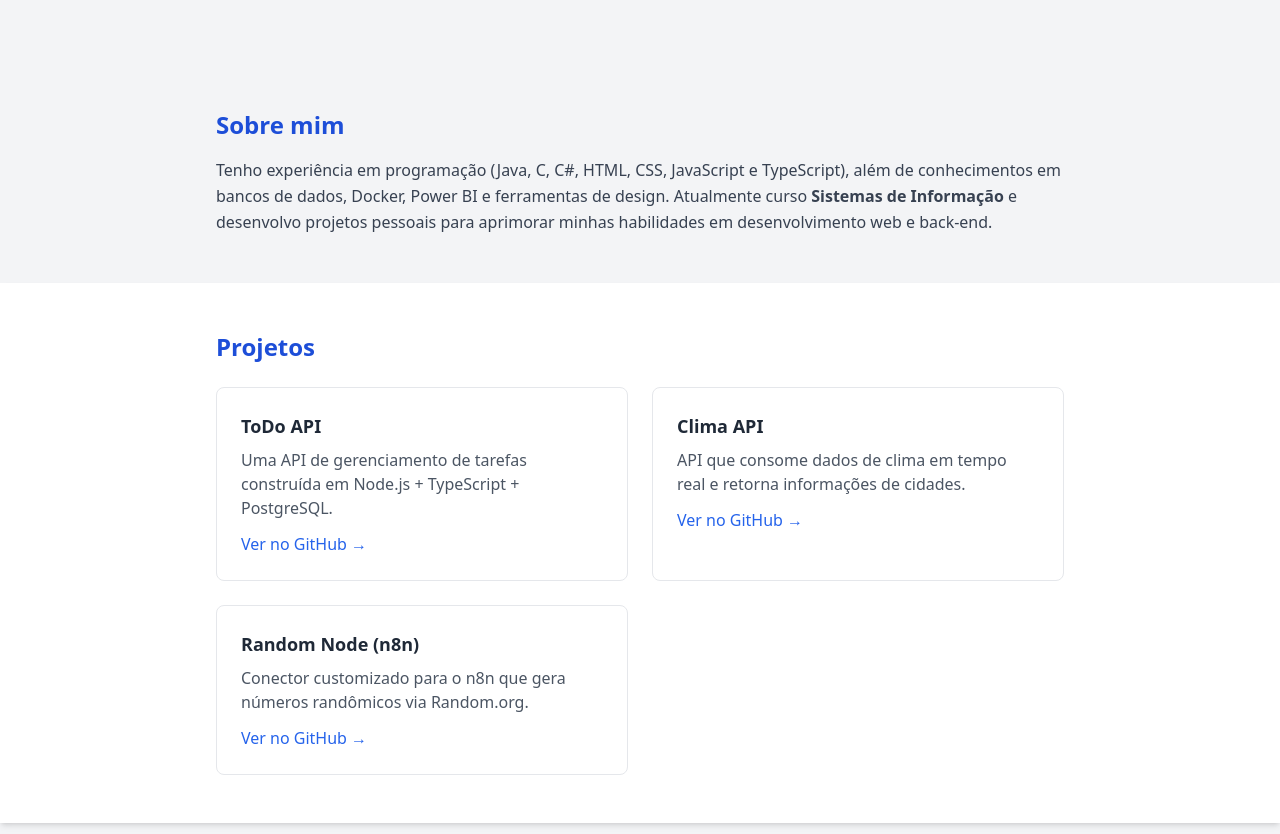
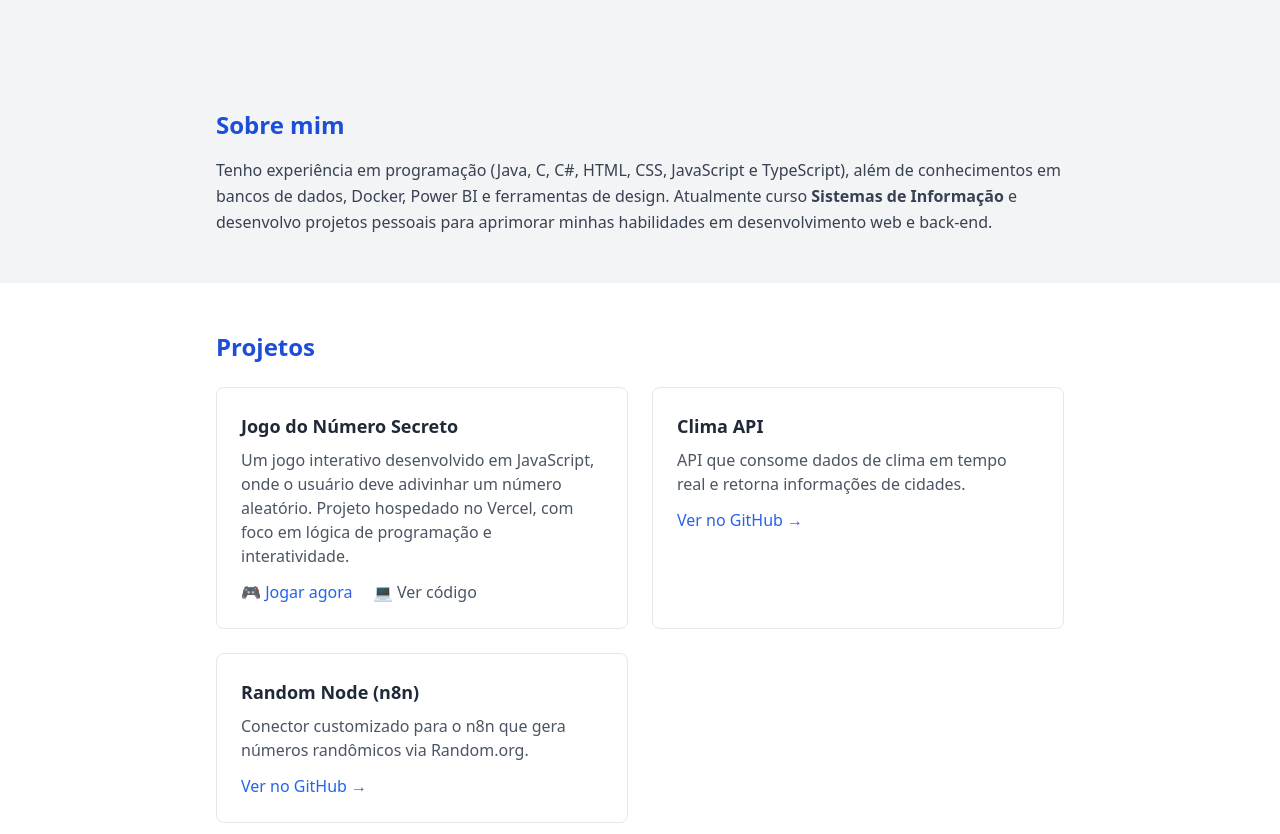
Before and after one commit to Mauro-Br/Mauro-Br-Mauro-Br.github.io, a plain HTML site: page index.html in a window 1280 px wide. Shown: the part 263-1097 px from the top of the page. Drawn offline with nearby package versions, Linux system fonts and the light colour scheme.

Commit message:
Update index.html
ATT 3

```diff
--- a/index.html
+++ b/index.html
@@ -49,9 +49,13 @@
 
         <!-- Projeto 1 -->
         <div class="p-6 border rounded-lg hover:shadow-lg transition">
-          <h4 class="font-bold text-lg">ToDo API</h4>
-          <p class="text-gray-600 mt-2">Uma API de gerenciamento de tarefas construída em Node.js + TypeScript + PostgreSQL.</p>
-          <a href="https://github.com/Mauro-Br/todo-api" target="_blank" class="text-blue-600 mt-3 inline-block">Ver no GitHub →</a>
+          <h4 class="font-bold text-lg">Jogo do Número Secreto</h4>
+          <p class="text-gray-600 mt-2">
+            Um jogo interativo desenvolvido em JavaScript, onde o usuário deve adivinhar um número aleatório.
+            Projeto hospedado no Vercel, com foco em lógica de programação e interatividade.
+          </p>
+          <a href="https://jogonumerosecreto-7dq6cabok-mauro-brs-projects.vercel.app/" target="_blank" class="text-blue-600 mt-3 inline-block">🎮 Jogar agora</a>
+          <a href="https://github.com/Mauro-Br/jogo-numero-secreto" target="_blank" class="text-gray-600 ml-4 inline-block">💻 Ver código</a>
         </div>
 
         <!-- Projeto 2 -->
```
